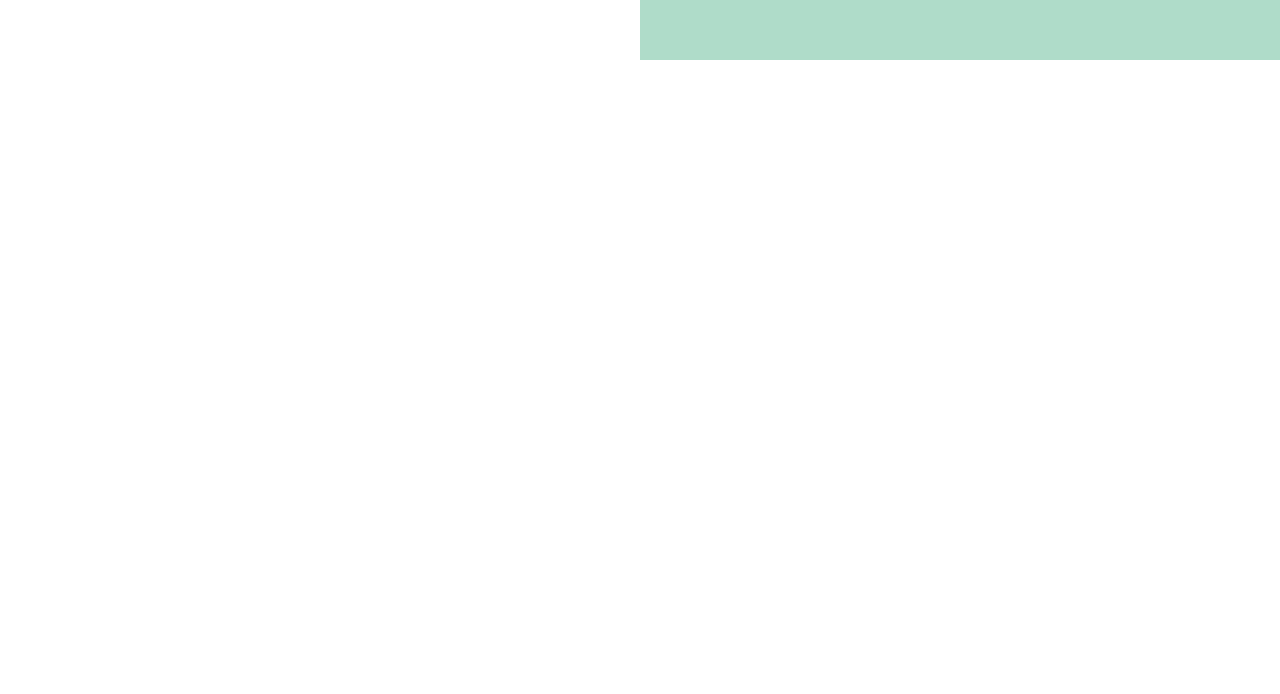
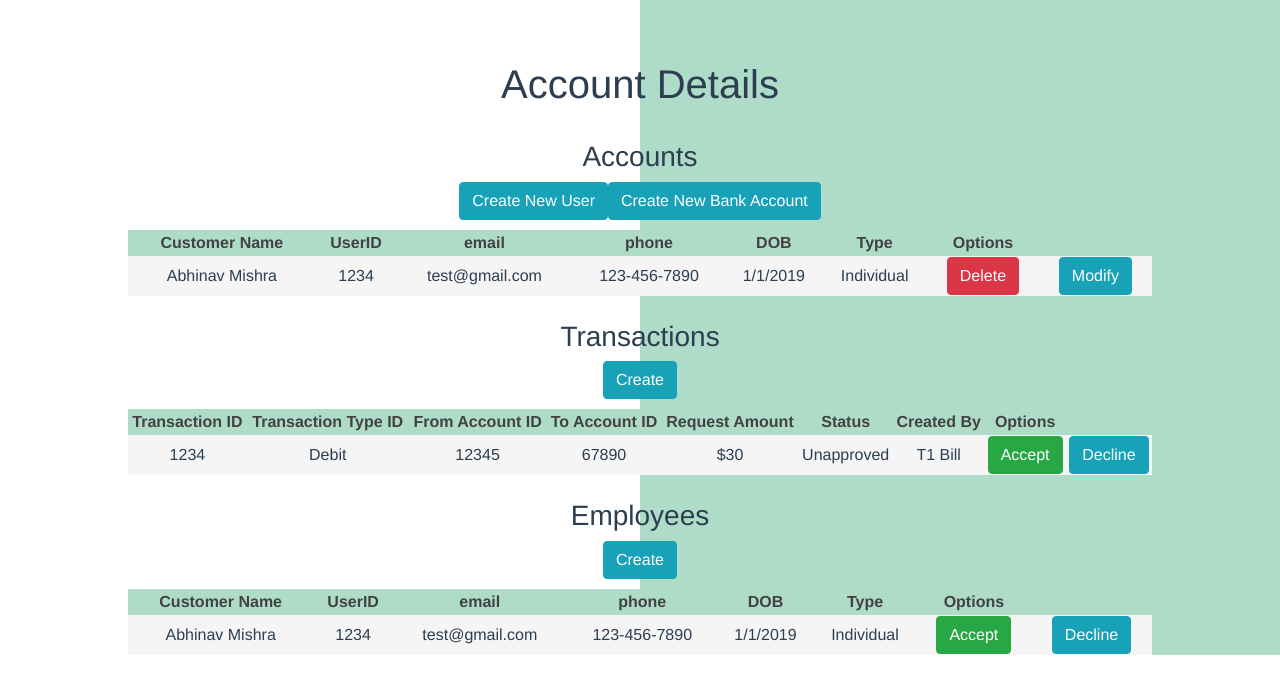
Before and after one commit to abhinav3004/Tier-2, a Vue app: page /Tier2Main in a window 1280 px wide. Shown: the top 694 px of the page. Built offline with nearby package versions, Linux system fonts and the light colour scheme.

Commit message:
Add T123 Homepage

```diff
--- a/src/router.js
+++ b/src/router.js
@@ -52,6 +52,11 @@ export default new Router({
       name: 'manager',
       component: () => import(/* webpackChunkName: "about" */ './views/Manager.vue'),
     },
+    {
+      path: '/Tier2Main',
+      name: 'Tier2Main',
+      component: () => import(/* webpackChunkName: "about" */ './views/Tier2Main.vue'),
+    },
 
   ],
 });
--- /dev/null
+++ b/src/views/Tier2Main.vue
@@ -0,0 +1,99 @@
+<template>
+  <div class="about">
+    <h1>Account Details</h1><br>
+
+<h3>Accounts</h3>
+<b-button variant="info">Create New User</b-button>
+<b-button variant="info">Create New Bank Account</b-button>
+<table>
+<thead>
+        <tr>
+          <th>Customer Name</th>
+          <th>UserID</th>
+          <th>email</th>
+          <th>phone</th>
+          <th>DOB</th>
+          <th>Type</th>
+          <th>Options</th>
+          <th></th>
+        </tr>
+      </thead>
+      <tbody>
+        <tr>
+       <td>Abhinav Mishra</td>
+       <td> 1234</td>
+       <td> test@gmail.com</td>
+       <td> 123-456-7890</td>
+       <td> 1/1/2019</td>
+       <td> Individual</td>
+       <td><b-button variant="danger">Delete</b-button> </td>
+       <td><b-button variant="info">Modify</b-button> </td>
+        </tr>
+      </tbody>
+</table>
+
+<br><h3>Transactions</h3>
+
+<b-button variant="info">Create</b-button>
+
+<table>
+<thead>
+        <tr>
+          <th>Transaction ID</th>
+          <th>Transaction Type ID</th>
+          <th>From Account ID</th>
+          <th>To Account ID</th>
+          <th>Request Amount</th>
+          <th>Status</th>
+          <th>Created By</th>
+          <th>Options</th>
+          <th></th>
+        </tr>
+      </thead>
+      <tbody>
+        <tr>
+       <td>1234</td>
+       <td>Debit</td>
+       <td>12345</td>
+       <td>67890</td>
+       <td>$30</td>
+       <td>Unapproved</td>
+       <td>T1 Bill</td>
+       <td><b-button variant="success">Accept</b-button> </td>
+       <td><b-button variant="info">Decline</b-button> </td>
+        </tr>
+      </tbody>
+</table>
+
+<br><h3>Employees</h3>
+
+<b-button variant="info">Create</b-button>
+
+<table>
+<thead>
+        <tr>
+          <th>Customer Name</th>
+          <th>UserID</th>
+          <th>email</th>
+          <th>phone</th>
+          <th>DOB</th>
+          <th>Type</th>
+          <th>Options</th>
+          <th></th>
+        </tr>
+      </thead>
+      <tbody>
+        <tr>
+       <td>Abhinav Mishra</td>
+       <td> 1234</td>
+       <td> test@gmail.com</td>
+       <td> 123-456-7890</td>
+       <td> 1/1/2019</td>
+       <td> Individual</td>
+       <td><b-button variant="success">Accept</b-button> </td>
+       <td><b-button variant="info">Decline</b-button> </td>
+        </tr>
+      </tbody>
+</table>
+  </div>
+</template>
```
